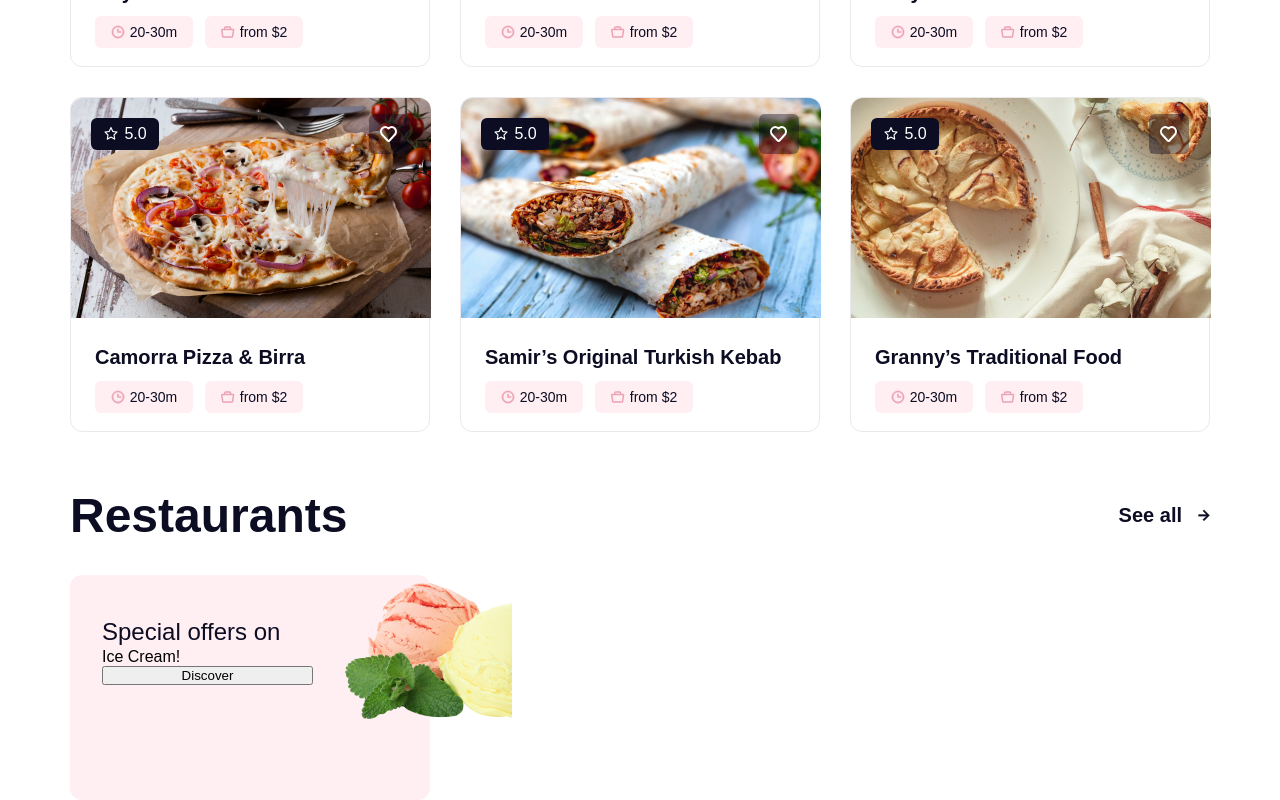
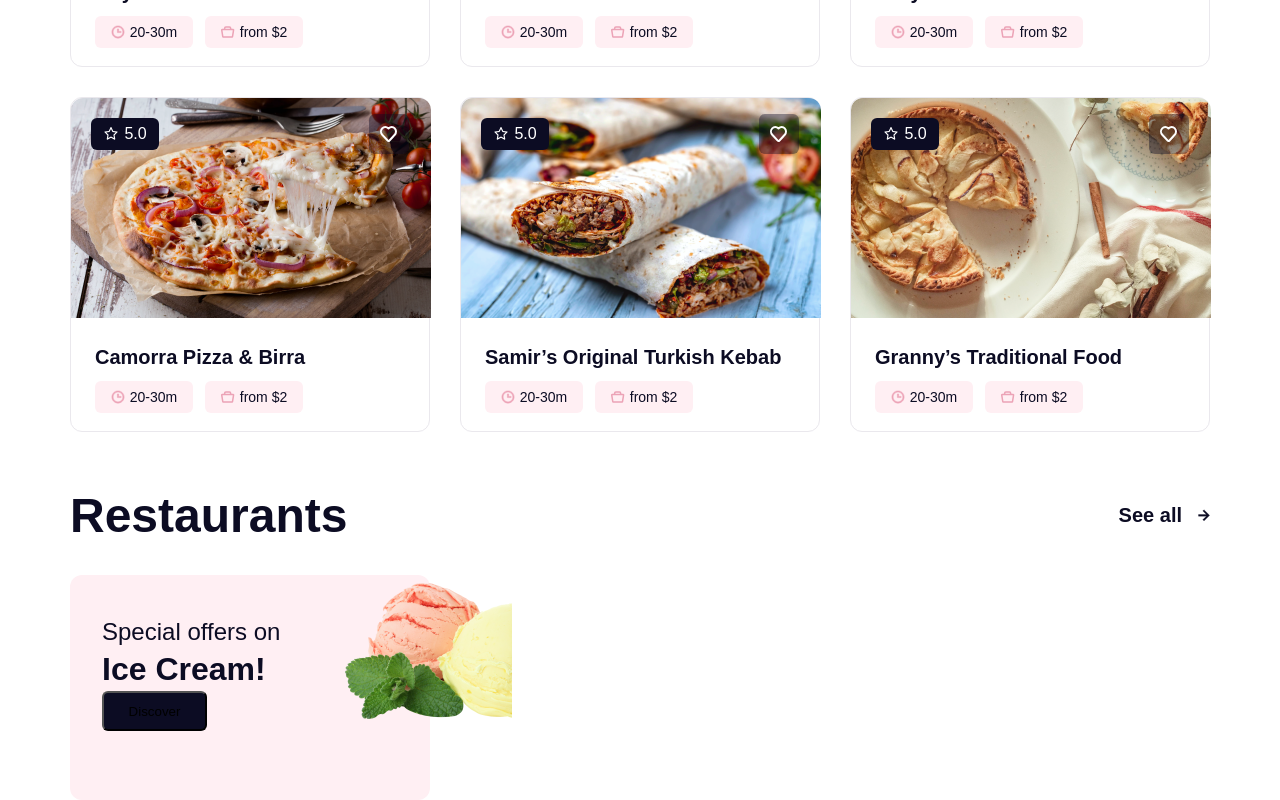
Before and after one commit to komilovmDev/Restaran, a React (Create React App) app in the folder client/: page / in a window 1280 px wide. Shown: the part 1167-1967 px from the top of the page. Built offline with nearby package versions, Linux system fonts and the light colour scheme.

Commit message:
shop btn style

```diff
--- a/client/src/style.css
+++ b/client/src/style.css
@@ -360,5 +360,15 @@ main {
 }
 
 .shopInfo {
+    font-weight: 700;
+    font-size: 32px;
+    line-height: 43px;
+    color: #0C0C23;
+}
 
+.shopinfo button {
+    width: 105px;
+    height: 40px;
+    background: #0C0C23;
+    border-radius: 6px;
 }
```
